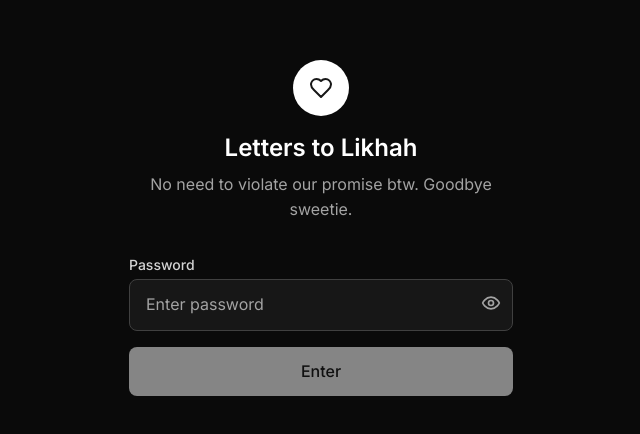
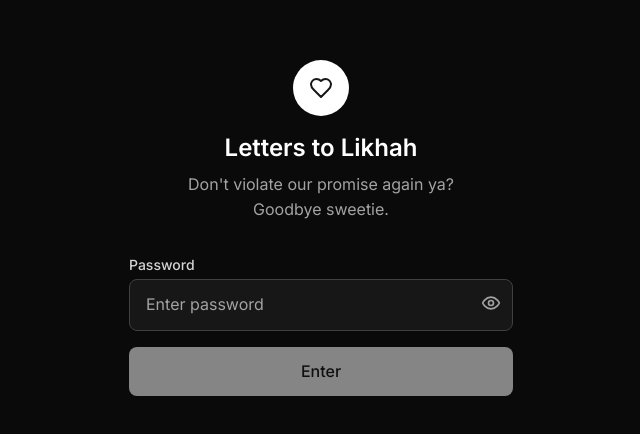
Before and after one commit to karimazizc/letters-to-likhah, a React (Vite) app in the folder frontend/: page /login in a window 1280 px wide. Shown: the part 172-606 px from the top of the page, without its empty margins (319-959 px from the left). Built offline with nearby package versions, Linux system fonts and the light colour scheme; no server answers.

Commit message:
add login text

```diff
--- a/frontend/src/pages/UserLogin.jsx
+++ b/frontend/src/pages/UserLogin.jsx
@@ -34,7 +34,7 @@ function UserLogin() {
             <Heart className="w-6 h-6 text-white dark:text-gray-900" />
           </div>
           <h1 className="text-2xl font-semibold text-gray-900 dark:text-white">Letters to Likhah</h1>
-          <p className="mt-2 text-gray-500 dark:text-gray-400">No need to violate our promise btw. Goodbye sweetie.</p>
+          <p className="mt-2 text-gray-500 dark:text-gray-400">Don't violate our promise again ya? <br></br>Goodbye sweetie. </p>
         </div>
 
         <form onSubmit={handleSubmit} className="space-y-4">
```
